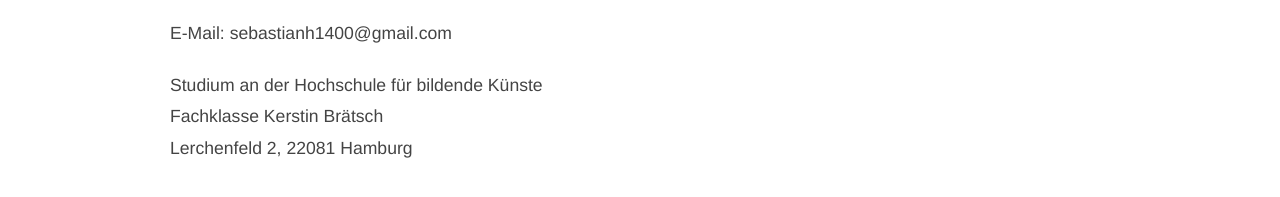
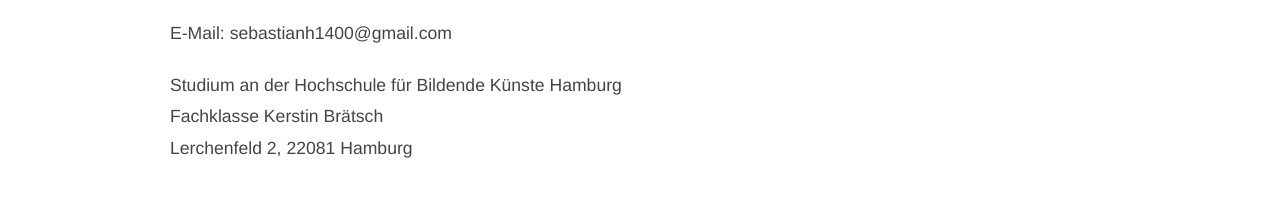
Before and after one commit to nicolashamel/bastianhamel, a plain HTML site: page contact_basti.html in a window 1280 px wide. Shown: the part 267-464 px from the top of the page. Drawn offline with nearby package versions, Linux system fonts and the light colour scheme.

Commit message:
aktualisierung

```diff
--- a/contact_basti.html
+++ b/contact_basti.html
@@ -28,7 +28,7 @@
     </p>
 
     <p>
-        Studium an der Hochschule für bildende Künste<br>
+        Studium an der Hochschule für Bildende Künste Hamburg<br>
         Fachklasse Kerstin Brätsch<br>
         Lerchenfeld 2, 22081 Hamburg
 
```
Also changed, not shown: 4 other files.
